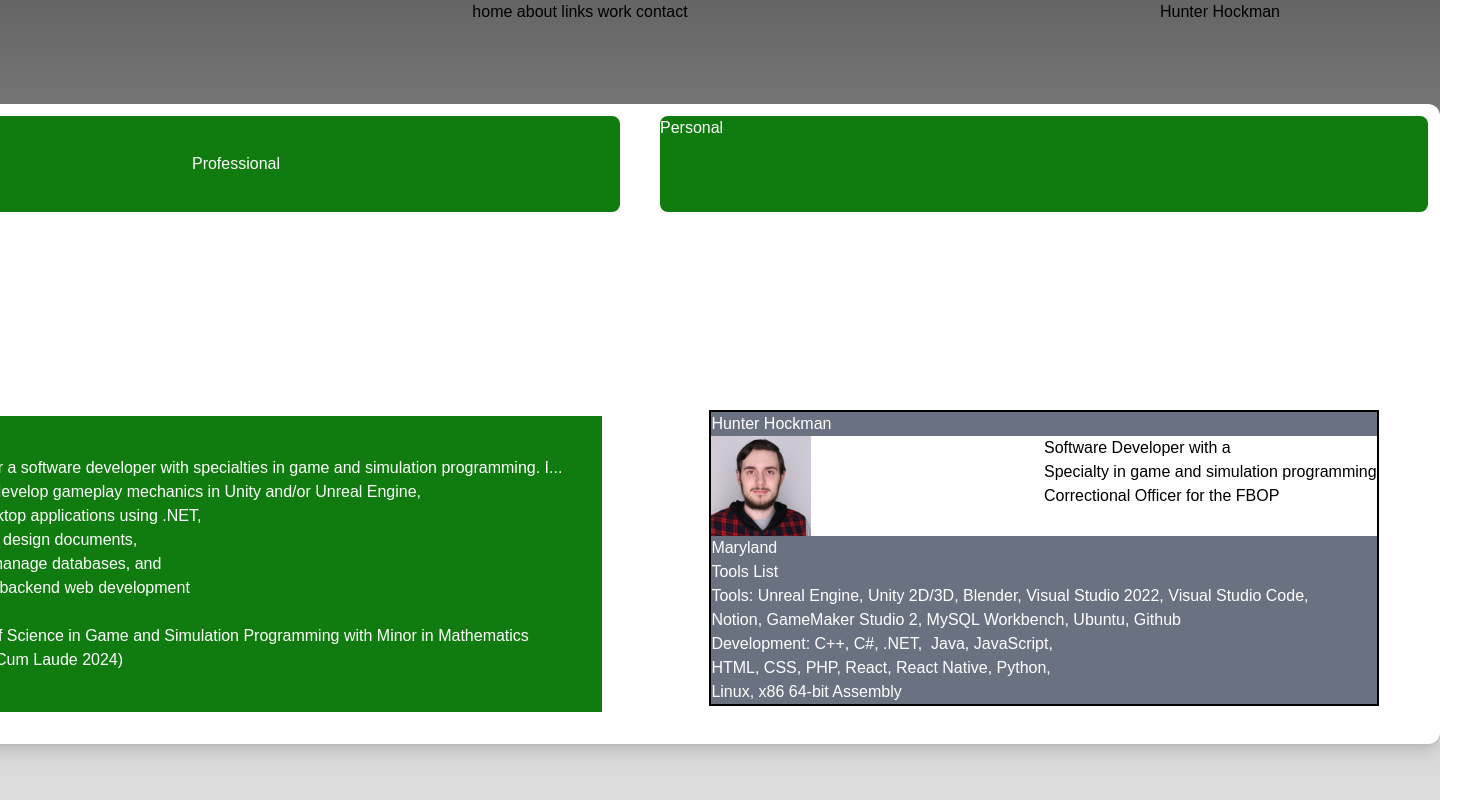
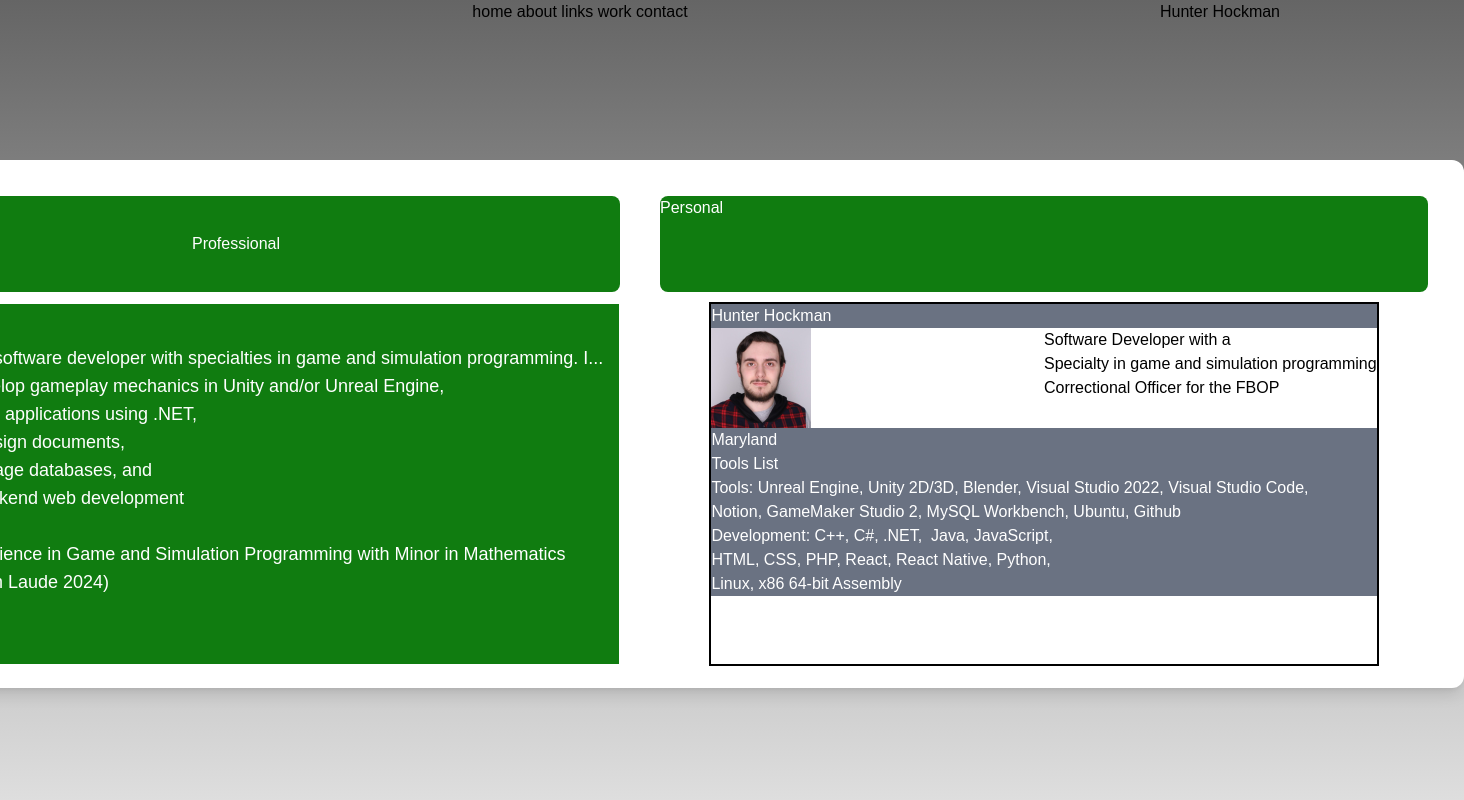
Before and after one commit to Anti-Loli/Portfolio, a Next.js app: page /about in a window 1280 px wide. Shown: the top 800 px of the page, 1464 px wide, since content can reach past the window. Built offline with nearby package versions, Linux system fonts and the light colour scheme.

Commit message:
Update Profile.tsx
Edited css

```diff
--- a/src/app/components/Profile.tsx
+++ b/src/app/components/Profile.tsx
@@ -3,14 +3,14 @@ import Image from 'next/image'
 
 export default function XboxProfile({ username }: { username: string }) {
   return (
-    <main className="bg-white shadow-lg rounded-xl min(p-6, 8%) justify-center items-start h-auto max-h-[80dvh] w-auto mx-auto my-auto flex gap-x-4">
+    <main className="bg-white shadow-lg rounded-xl p-6 justify-center items-start h-auto max-h-[80dvh] w-auto mx-auto my-auto flex gap-x-4">
 
          {/*Left green info side*/}
-        <div className="grid grid-flow-row grid-rows-4 gap-4 justify-items-center auto-rows-auto">
+        <div className="grid grid-flow-col grid-rows-4 justify-items-center">
           <div>
             <ProfileButton> Professional </ProfileButton>
             </div>
-              <div className=" outline-2 p-10  bg-[#107C10] text-white">Hi I’m Hunter a software developer with specialties in game and simulation programming.  I...
+              <div className=" outline-2 px-4 py-10 bg-[#107C10] text-white row-span-3 text-lg">Hi I’m Hunter a software developer with specialties in game and simulation programming.  I...
               <ul>
                   <li>design and develop gameplay mechanics in Unity and/or Unreal Engine,</li>
                   <li>develop desktop applications using .NET,</li>
@@ -19,7 +19,7 @@ export default function XboxProfile({ username }: { username: string }) {
                   <li>do front and backend web development</li>
               </ul>
 
-                Education
+                <div className="font-bold text-lg">Education</div>
 
               <ul>
                   <li>Bachelor’s of Science in Game and Simulation Programming with Minor in Mathematics</li>
@@ -29,11 +29,11 @@ export default function XboxProfile({ username }: { username: string }) {
         </div>
 
          {/*Right profile side*/}
-        <div className="grid grid-flow-row grid-rows-4 gap-4 justify-items-center auto-rows-auto">
+        <div className="grid grid-flow-col grid-rows-4 justify-items-center">
               <div>
                 <ProfileButton href = "/about(personal)"> Personal </ProfileButton>
                 </div>
-            <div className="outline-2">
+            <div className="outline-2 row-span-3">
               <div className=" bg-gray-500 text-white">Hunter Hockman</div>
               <div className="grid grid-flow-col grid-cols-2">
                 <Image
```
